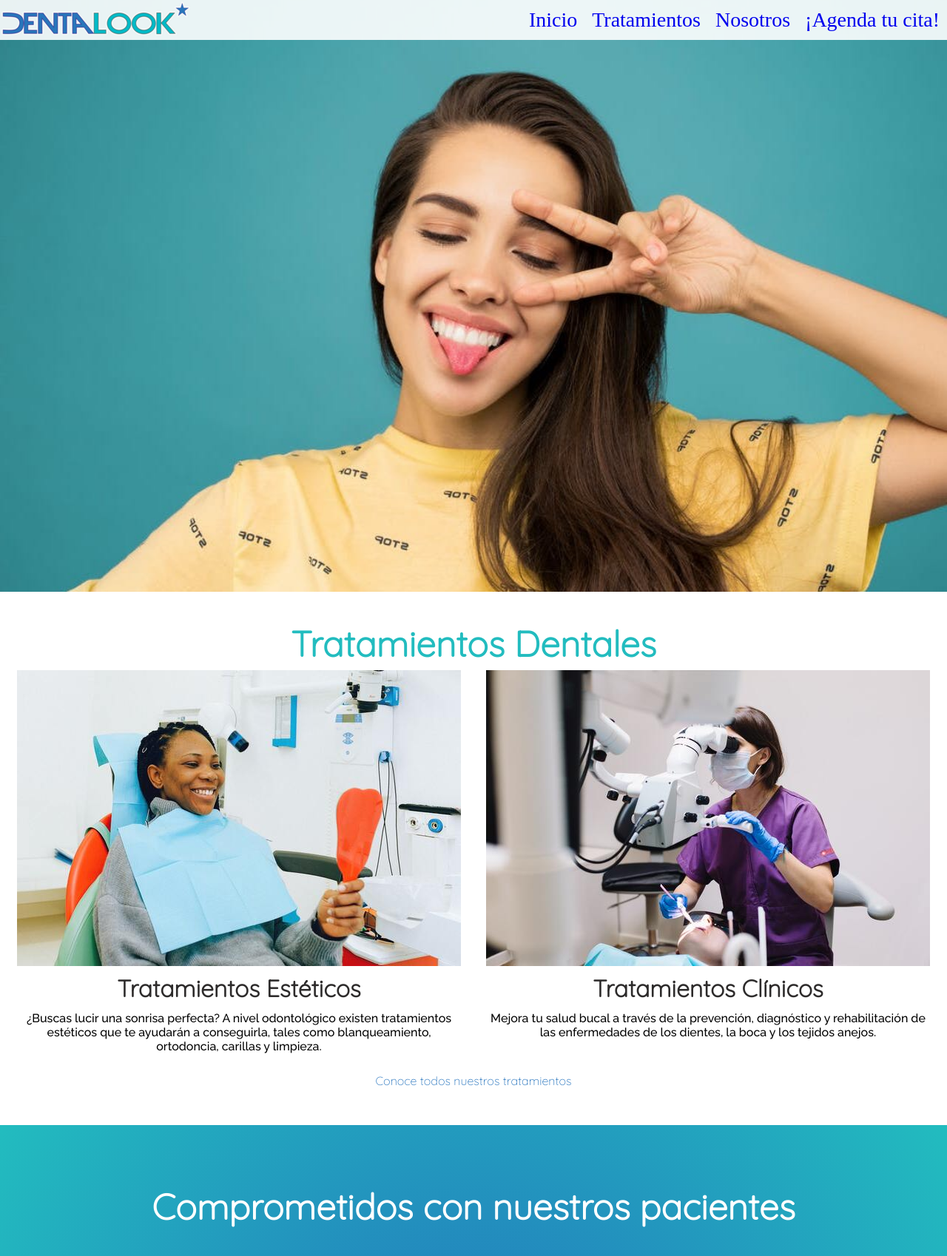
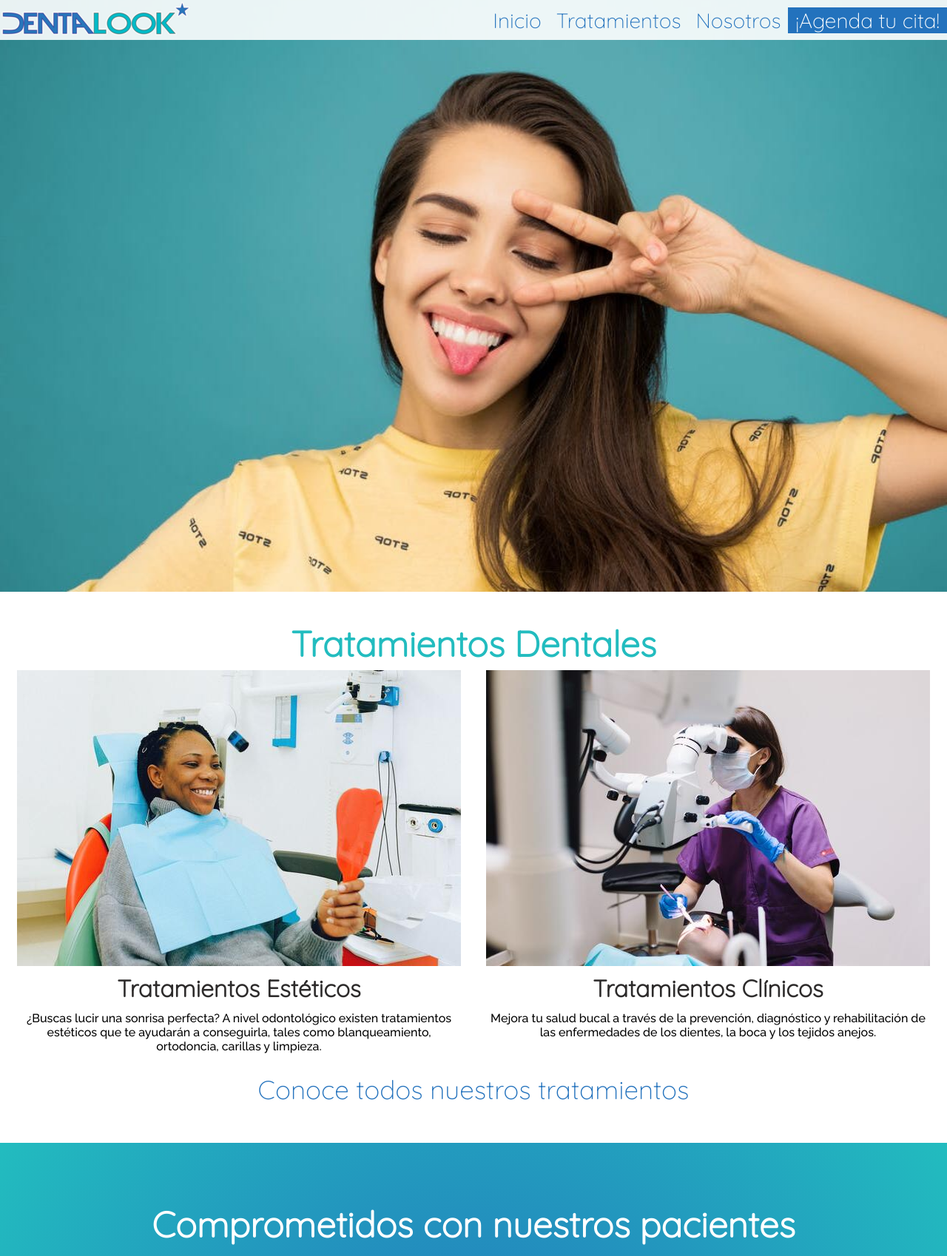
Before and after one commit to MariaAnayaFernandez/DentaLookAnaya, a plain HTML site: page index.html in a window 1280 px wide. Shown: the top 1698 px of the page at 74% size. Drawn offline with Linux system fonts and the light colour scheme; grey boxes are pictures that could not be loaded.

Commit message:
commit 7

```diff
--- a/style.css
+++ b/style.css
@@ -37,11 +37,8 @@ header div nav{
 
 
 nav li a {
-<<<<<<< HEAD
     color:rgb(124, 110, 169);
-=======
     color:rgb(35, 114, 189);
->>>>>>> rama1
     font-family: 'Quicksand', sans-serif;
     font-size: 175%;
     background-color: transparent;
@@ -58,10 +55,7 @@ nav li a:hover{
     transform: scale(1.05);
 }
 
-<<<<<<< HEAD
 
-=======
->>>>>>> rama1
 .btncita a {
     background-color: rgb(35, 114, 189);
     color: white;
@@ -159,24 +153,14 @@ nav li a:hover{
 
 .btn_conoce_trata a{
     font-family: 'Quicksand', sans-serif;
-<<<<<<< HEAD
-    font-size: 280%;
-    text-decoration: none;
-    color: rgb(34 188 191);
-=======
     font-size: 220%;
     text-decoration: none;
     color: rgba(35,114,189,1);
->>>>>>> rama1
     margin: 20px;
 }
 
 .btn_conoce_trata a:hover{
-<<<<<<< HEAD
-    color: rgb(124, 110, 169);
-=======
     color: rgb(34, 188, 191);
->>>>>>> rama1
 }
 
 .btn_conoce_trata{
```
